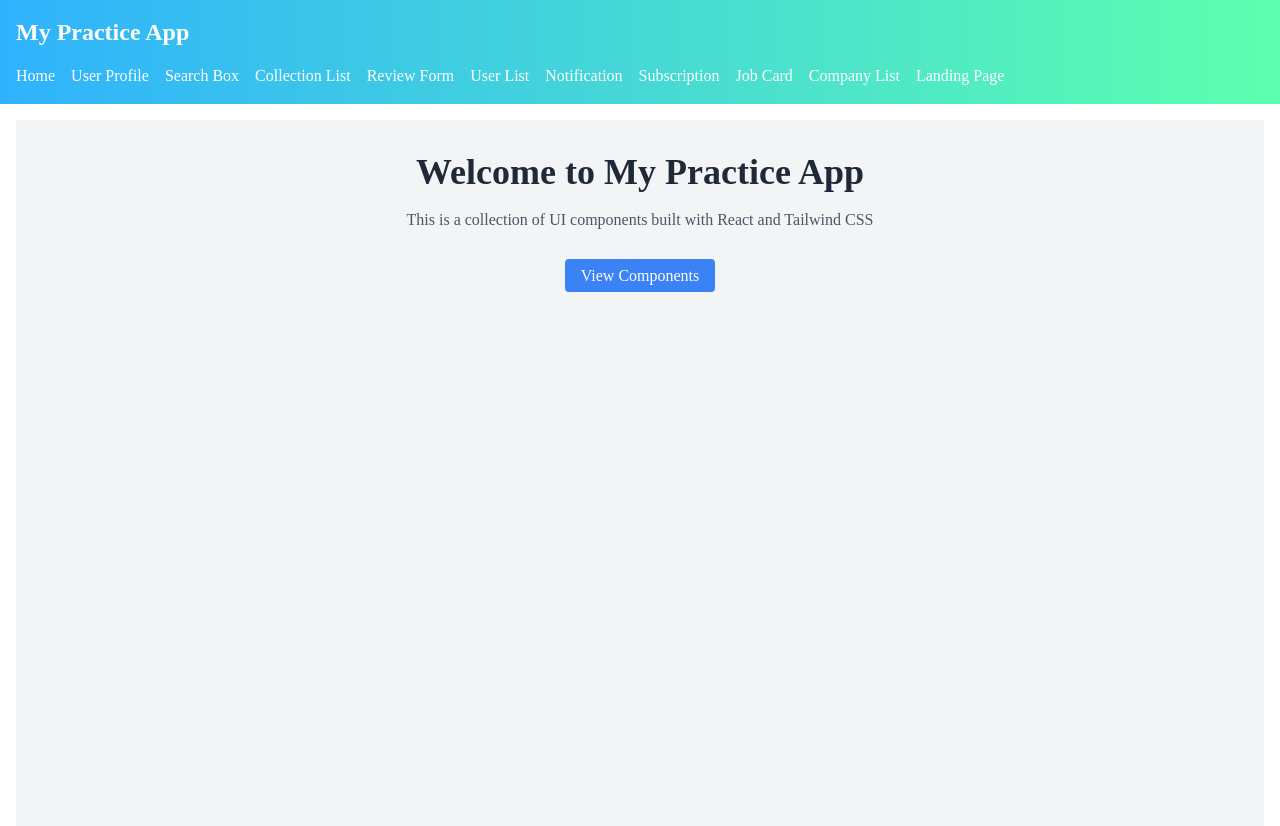
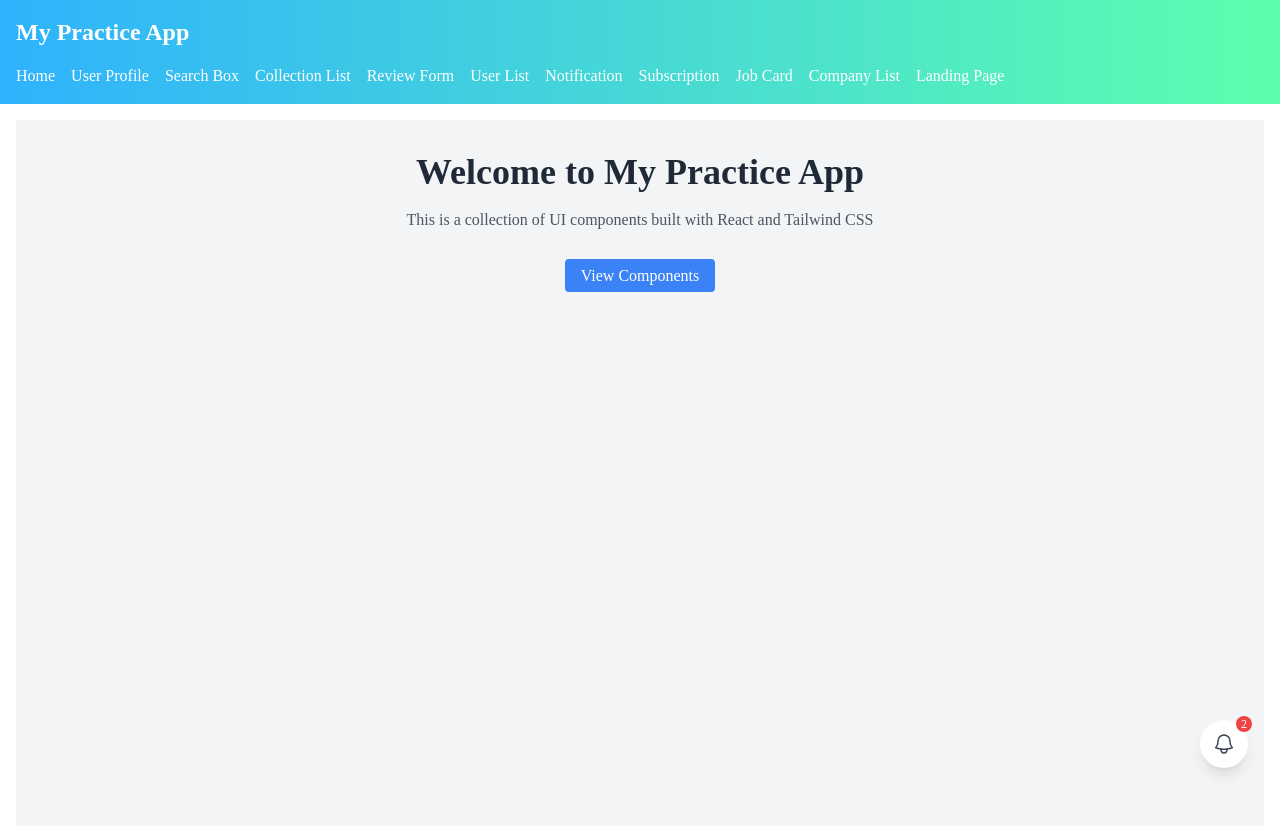
Before and after one commit to AnVuTrong/learn-tailwind, a React (Create React App) app: page / in a window 1280 px wide. Shown: the top 826 px of the page. Built offline with nearby package versions, Linux system fonts and the light colour scheme.

Commit message:
Add notifications

```diff
--- a/src/App.tsx
+++ b/src/App.tsx
@@ -1,4 +1,5 @@
 import { Routes, Route } from 'react-router-dom';
+import { useState } from 'react';
 import { UserProfile } from './components/user-profile.components/user-profile.component';
 import { Navigation } from './navigation/navigation.component';
 import { Home } from './components/home.components/home.component';
@@ -7,9 +8,24 @@ import { SearchBox } from './components/search-box.components/search-box.compone
 import { CollectionList } from './components/collection.components/collection-list.component';
 import { ReviewForm } from './components/review-form.components/review-form.component';
 import { UserList } from './components/user-list.components/user-list.component';
+import { NotificationBell } from './components/notification.components/notification-bell.component';
+import { NotificationPopup } from './components/notification.components/notification-popup.component';
+import { NOTIFICATIONS_DATA } from './constants/notifications.constants';
 
 function App() {
+  const [isOpen, setIsOpen] = useState(false);
+  const [notifications, setNotifications] = useState(NOTIFICATIONS_DATA);
+
+  const handleNotificationClick = (id: number) => {
+    setNotifications(notifications.map(notification =>
+      notification.id === id ? { ...notification, unread: false } : notification
+    ));
+  };
+
+  const unreadCount = notifications.filter(n => n.unread).length;
+
   return (
+    <>
       <Routes>
         <Route path='/' element={<Navigation />}>
           {/* This is for remote git commit test */}
@@ -19,12 +35,27 @@ function App() {
           <Route path='three-collection-list' element={<CollectionList />} />
           <Route path='four-review-form' element={<ReviewForm />} />
           <Route path='five-user-list' element={<UserList />} />
-        {/* <Route path='six-notification' element={<Notification />} />
-        <Route path='seven-subscription' element={<Subscription />} /> */}
+          {/* <Route path='seven-subscription' element={<Subscription />} /> */}
 
           <Route path='*' element={<NotFound />} />
         </Route>
       </Routes>
+
+      <div className="fixed bottom-8 right-8 z-50">
+        <div className="relative">
+          {isOpen && (
+            <NotificationPopup
+              notifications={notifications}
+              onNotificationClick={handleNotificationClick}
+            />
+          )}
+          <NotificationBell
+            unreadCount={unreadCount}
+            onClick={() => setIsOpen(!isOpen)}
+          />
+        </div>
+      </div>
+    </>
   );
 }
 
--- /dev/null
+++ b/src/components/notification.components/notification-bell.component.tsx
@@ -0,0 +1,30 @@
+import { NotificationBellProps } from '../../types/notification.types';
+
+export const NotificationBell = ({ unreadCount, onClick }: NotificationBellProps) => {
+  return (
+    <button
+      onClick={onClick}
+      className="relative rounded-full bg-white p-3 shadow-lg hover:bg-gray-50"
+    >
+      {unreadCount > 0 && (
+        <div className="absolute -right-1 -top-1 h-4 w-4 rounded-full bg-red-500 text-xs text-white flex items-center justify-center">
+          {unreadCount}
+        </div>
+      )}
+      <svg
+        xmlns="http://www.w3.org/2000/svg"
+        fill="none"
+        viewBox="0 0 24 24"
+        strokeWidth={1.5}
+        stroke="currentColor"
+        className="h-6 w-6 text-gray-700"
+      >
+        <path
+          strokeLinecap="round"
+          strokeLinejoin="round"
+          d="M14.857 17.082a23.848 23.848 0 005.454-1.31A8.967 8.967 0 0118 9.75v-.7V9A6 6 0 006 9v.75a8.967 8.967 0 01-2.312 6.022c1.733.64 3.56 1.085 5.455 1.31m5.714 0a24.255 24.255 0 01-5.714 0m5.714 0a3 3 0 11-5.714 0"
+        />
+      </svg>
+    </button>
+  );
+};
--- /dev/null
+++ b/src/components/notification.components/notification-popup.component.tsx
@@ -0,0 +1,49 @@
+import { NotificationPopupProps } from '../../types/notification.types';
+
+export const NotificationPopup = ({ notifications, onNotificationClick }: NotificationPopupProps) => {
+  return (
+    <div className="absolute bottom-full mb-3 right-0 w-80 rounded-lg bg-white shadow-xl">
+      <div className="border-b p-4">
+        <h2 className="text-lg font-semibold">Notifications</h2>
+      </div>
+      <div className="max-h-[calc(100vh-200px)] overflow-y-auto">
+        {notifications.map((notification) => (
+          <div
+            key={notification.id}
+            onClick={() => onNotificationClick(notification.id)}
+            className={`flex gap-4 border-b p-4 hover:bg-gray-50 cursor-pointer ${
+              notification.unread ? 'bg-blue-50' : ''
+            }`}
+          >
+            <div className="h-10 w-10 flex-shrink-0 rounded-full bg-blue-100 p-2">
+              <svg
+                xmlns="http://www.w3.org/2000/svg"
+                fill="none"
+                viewBox="0 0 24 24"
+                strokeWidth={1.5}
+                stroke="currentColor"
+                className="h-6 w-6 text-blue-600"
+              >
+                <path
+                  strokeLinecap="round"
+                  strokeLinejoin="round"
+                  d="M21.75 6.75v10.5a2.25 2.25 0 01-2.25 2.25h-15a2.25 2.25 0 01-2.25-2.25V6.75m19.5 0A2.25 2.25 0 0019.5 4.5h-15a2.25 2.25 0 00-2.25 2.25m19.5 0v.243a2.25 2.25 0 01-1.07 1.916l-7.5 4.615a2.25 2.25 0 01-2.36 0L3.32 8.91a2.25 2.25 0 01-1.07-1.916V6.75"
+                />
+              </svg>
+            </div>
+            <div className="flex-1">
+              <h3 className="font-medium">{notification.title}</h3>
+              <p className="text-sm text-gray-600">{notification.message}</p>
+              <span className="mt-1 text-xs text-gray-500">{notification.time}</span>
+            </div>
+          </div>
+        ))}
+      </div>
+      <div className="p-4 text-center">
+        <button className="text-sm text-blue-600 hover:text-blue-800">
+          View all notifications
+        </button>
+      </div>
+    </div>
+  );
+};
--- /dev/null
+++ b/src/components/notification.components/notification.compontent.tsx
@@ -0,0 +1,34 @@
+import { useState } from 'react';
+import { NOTIFICATIONS_DATA } from '../../constants/notifications.constants';
+import { NotificationBell } from './notification-bell.component';
+import { NotificationPopup } from './notification-popup.component';
+
+export const Notification = () => {
+  const [isOpen, setIsOpen] = useState(false);
+  const [notifications, setNotifications] = useState(NOTIFICATIONS_DATA);
+
+  const handleNotificationClick = (id: number) => {
+    setNotifications(notifications.map(notification =>
+      notification.id === id ? { ...notification, unread: false } : notification
+    ));
+  };
+
+  const unreadCount = notifications.filter(n => n.unread).length;
+
+  return (
+    <div className="flex min-h-screen w-full items-center justify-end bg-[#E6EFFA] py-20">
+      <div className="relative">
+        {isOpen && (
+          <NotificationPopup
+            notifications={notifications}
+            onNotificationClick={handleNotificationClick}
+          />
+        )}
+        <NotificationBell
+          unreadCount={unreadCount}
+          onClick={() => setIsOpen(!isOpen)}
+        />
+      </div>
+    </div>
+  );
+};
--- /dev/null
+++ b/src/constants/notifications.constants.ts
@@ -0,0 +1,25 @@
+import { Notification } from '../types/notification.types';
+
+export const NOTIFICATIONS_DATA: Notification[] = [
+  {
+    id: 1,
+    title: 'New Message',
+    message: 'You have a new message from Sarah',
+    time: '5 minutes ago',
+    unread: true
+  },
+  {
+    id: 2,
+    title: 'Email Update',
+    message: 'Weekly newsletter is here',
+    time: '1 hour ago',
+    unread: false
+  },
+  {
+    id: 3,
+    title: 'System Update',
+    message: 'Your account settings were updated',
+    time: '2 hours ago',
+    unread: true
+  }
+];
```
Also changed, not shown: src/types/notification.types.ts (added, +17 -0 lines), src/types/review-form.types.ts (line endings or trailing spaces). Lines whose indentation alone changed are shown as unchanged.
